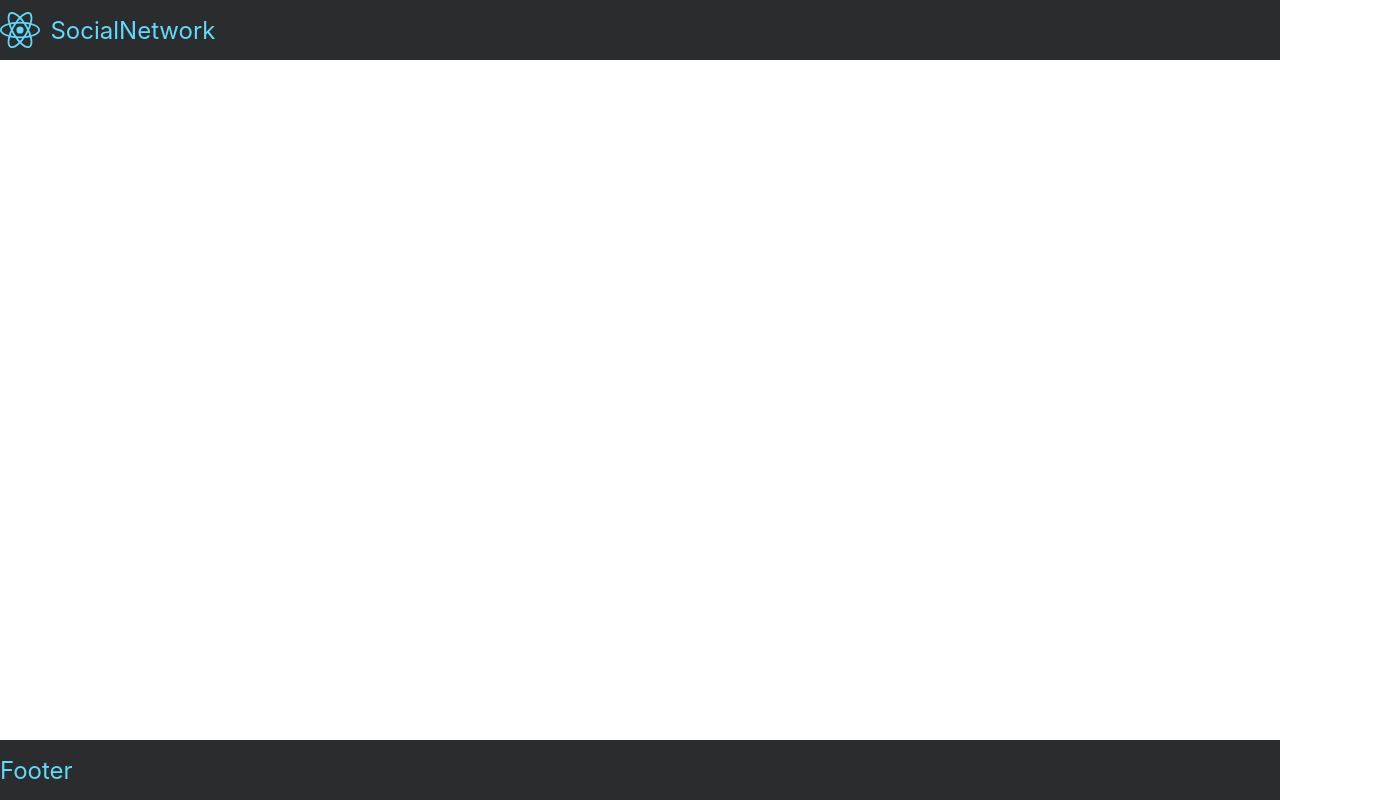
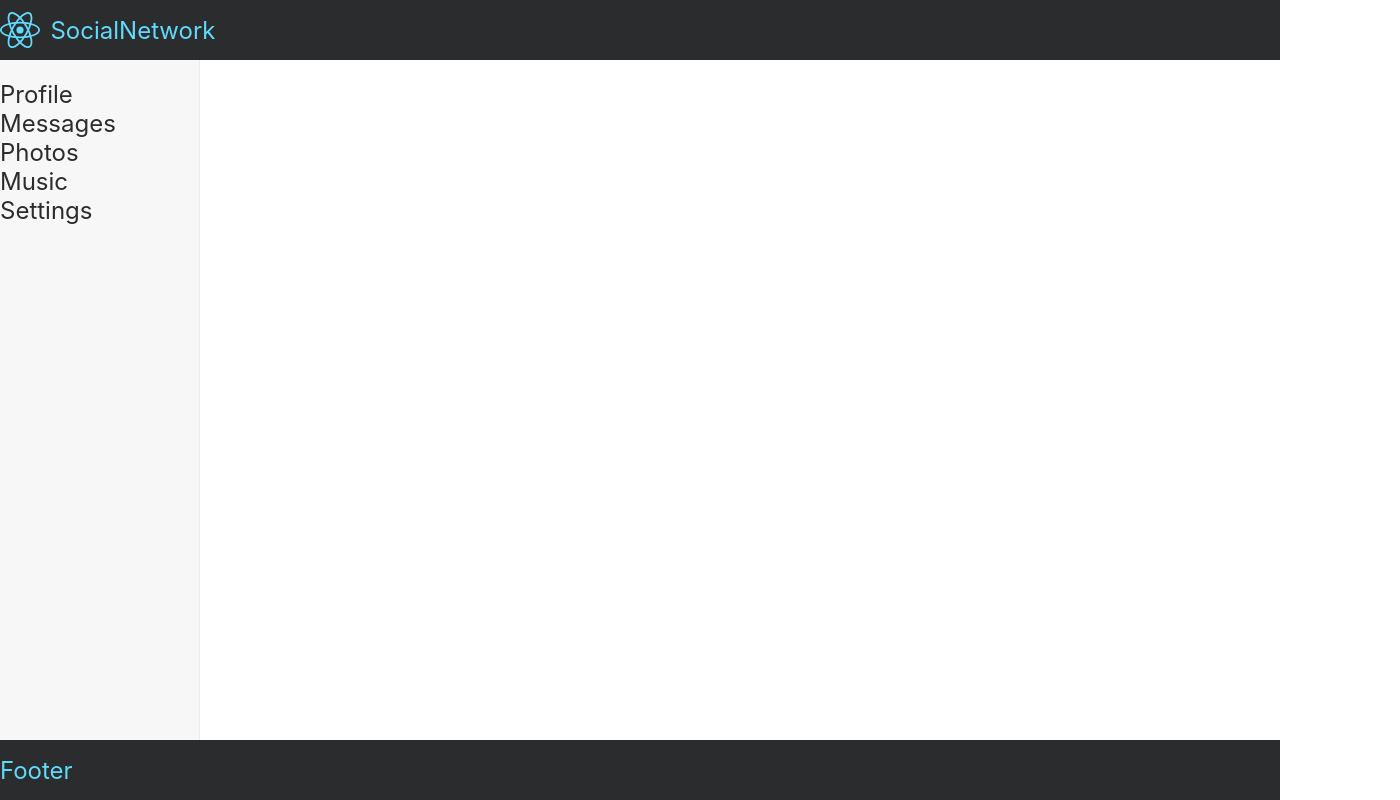
Before and after one commit to kasyan99/social-network, a React (Create React App) app: page / in a window 1280 px wide. Shown: the whole page, 1400 px wide, since content can reach past the window. Built offline with nearby package versions, Linux system fonts and the light colour scheme.

Commit message:
aside react-redux

```diff
--- a/src/App.js
+++ b/src/App.js
@@ -5,6 +5,7 @@ import Header from './components/Header/Header';
 import Container from './components/Container/Container';
 import Content from './components/Content/Content';
 import Footer from './components/Footer/Footer';
+import AsideContainer from './components/Aside/AsideContainer';
 
 
 
@@ -15,6 +16,7 @@ function App() {
       <Container stretch={true} element={
         <div className='page-wrap'>
           {/* <Aside /> */}
+          <AsideContainer />
           <Content />
         </div>}
       />
--- a/src/components/Aside/Aside.js
+++ b/src/components/Aside/Aside.js
@@ -1,33 +1,18 @@
-// import React from 'react';
-// import classes from './Aside.module.css';
-// import NavigationItem from './NavigationItem/NavigationItem';
+import React from 'react';
+import classes from './Aside.module.css';
+
+function Aside(props) {
+
+   return (
+      <aside className={classes.aside}>
+         <nav>
+            <ul>
+               {props.itemList}
+            </ul>
+         </nav>
+      </aside>
+   )
+}
 
 
-
-// function Aside() {
-//    return <StoreContext.Consumer>
-//       {
-//          (store) => {
-//             const menuList = () => {
-//                const aside = store.getState().aside
-
-//                return aside.menuList.map(
-//                   menuItem => <NavigationItem linkName={menuItem.linkName} linkPath={menuItem.linkPath} key={menuItem.id} />
-//                )
-//             }
-
-//             return (
-//                <aside className={classes.aside}>
-//                   <nav>
-//                      <ul>
-//                         {menuList()}
-//                      </ul>
-//                   </nav>
-//                </aside>
-//             )
-//          }
-//       }
-//    </StoreContext.Consumer>
-// }
-
-// export default Aside;
+export default Aside;
--- /dev/null
+++ b/src/components/Aside/AsideContainer.js
@@ -0,0 +1,24 @@
+import { connect } from "react-redux";
+import Aside from "./Aside";
+import NavigationItem from './NavigationItem/NavigationItem';
+
+const mapStateToProps = (state) => {
+   const menuList = state.aside.menuList
+   function createItemList(menuList) {
+      return menuList.map(
+         menuItem => <NavigationItem linkName={menuItem.linkName} linkPath={menuItem.linkPath} key={menuItem.id} />
+      )
+   }
+   const itemList = createItemList(menuList)
+   return {
+      itemList
+   }
+}
+
+const mapDispatchToProps = (dispatch) => {
+   return {
+   }
+}
+
+const AsideContainer = connect(mapStateToProps, mapDispatchToProps)(Aside)
+export default AsideContainer
```
Also changed, not shown: src/components/Content/Profile/Posts/PostsContainer.js (+0 -30 lines).
